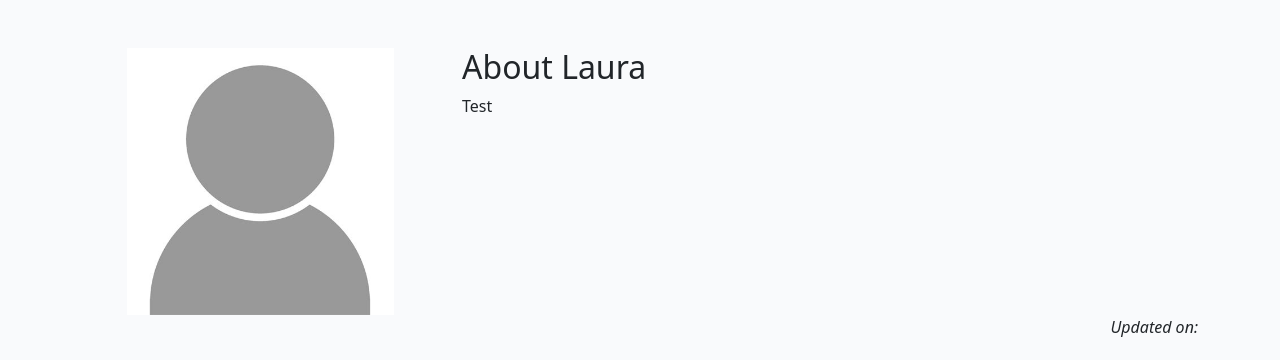
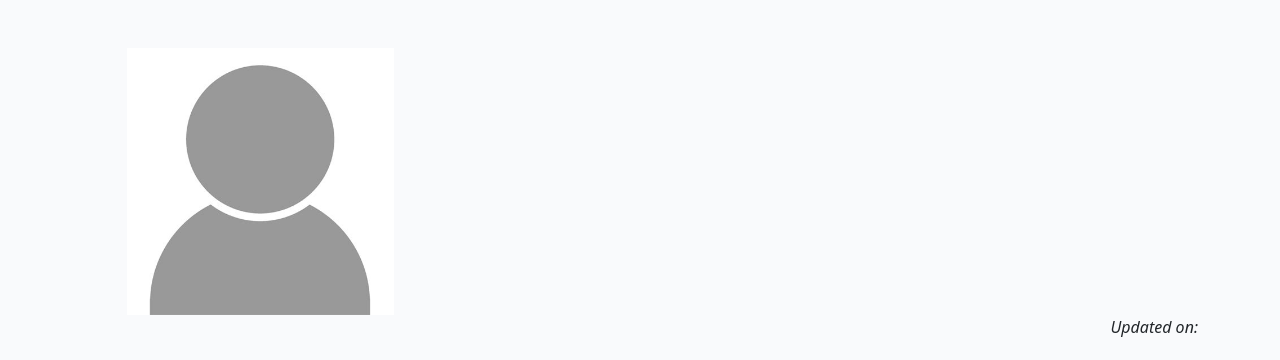
Before and after one commit to lauramayfox/django-blog, a Django app: template about/templates/about/about_starter.html in a window 1280 px wide. Shown: the part 60-420 px from the top of the page. Run offline with Django 4.2, Linux system fonts and the light colour scheme; the template is opened without the code that fills it, so the values that code supplies are empty.

```diff
--- a/about/templates/about/about_starter.html
+++ b/about/templates/about/about_starter.html
@@ -8,9 +8,9 @@
         </div>
         <div class="col-8">
             <!-- Title goes between these h2 tags -->
-            <h2>About Laura</h2>
+            <h2></h2>
             <!-- Content goes directly underneath this -->
-             Test
+
         </div>
     </div>
     <div class="row">
--- a/codestar/settings.py
+++ b/codestar/settings.py
@@ -28,7 +28,7 @@ TEMPLATES_DIR = os.path.join(BASE_DIR, 'templates')
 SECRET_KEY = os.environ.get("SECRET_KEY")
 
 # SECURITY WARNING: don't run with debug turned on in production!
-DEBUG = True
+DEBUG = False
 
 ALLOWED_HOSTS = ["8000-lauramayfox-djangoblog-7llrncxjt7z.ws-eu115.gitpod.io",
 ".herokuapp.com"]
```
